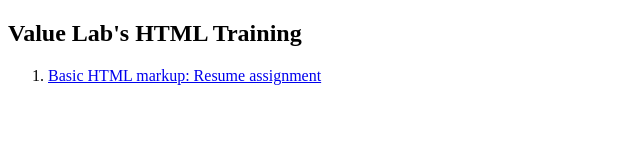
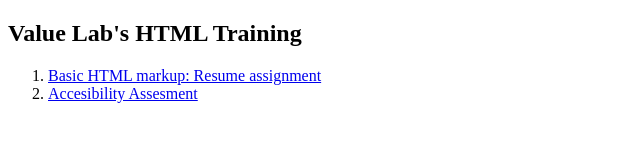
Before and after one commit to Je12emy/Valuelabs-HTML-training, a plain HTML site: page index.html in a window 1280 px wide. Shown: the whole page, without its empty margins (0-640 px from the left). Drawn offline with Linux system fonts and the light colour scheme.

Commit message:
Linked accesibility assesment to index.html

```diff
--- a/index.html
+++ b/index.html
@@ -13,6 +13,9 @@
         <li>
           <a href="./resume.html"> Basic HTML markup: Resume assignment </a>
         </li>
+        <li>
+          <a href="./accesibility.html"> Accesibility Assesment </a>
+        </li>
       </ol>
     </section>
   </body>
```
